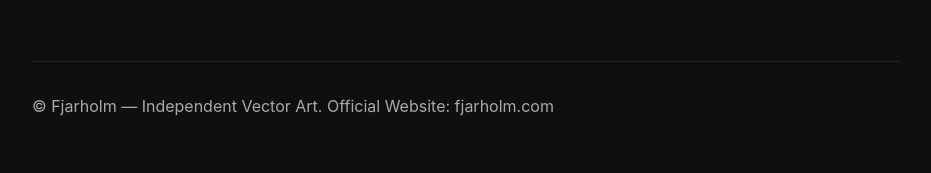
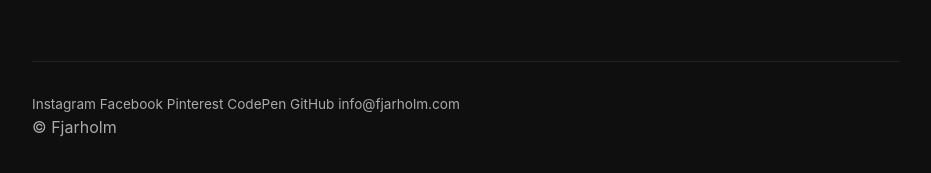
Before and after one commit to Fjarholm/vector-craftsmanship, a plain HTML site: page index.html in a window 1280 px wide. Shown: the part 697-870 px from the top of the page, without its empty margins (174-1105 px from the left). Before the commit the page ends 848 px from the top, so only its background shows below. Drawn offline with Linux system fonts and the light colour scheme.

Commit message:
index.html

```diff
--- a/index.html
+++ b/index.html
@@ -64,9 +64,17 @@
         </div>
     </section>
 
-    <footer>
-        <p>&copy; Fjarholm — Independent Vector Art. Official Website: <a href="https://fjarholm.com">fjarholm.com</a></p>
-    </footer>
+	<footer>
+		<div class="footer-links">
+			<a href="https://www.instagram.com/fjarholm/" target="_blank" rel="noopener noreferrer">Instagram</a>
+			<a href="https://www.facebook.com/fjarholm/" target="_blank" rel="noopener noreferrer">Facebook</a>
+			<a href="https://www.pinterest.com/fjarholm/" target="_blank" rel="noopener noreferrer">Pinterest</a>
+			<a href="https://codepen.io/fjarholm-art" target="_blank" rel="noopener noreferrer">CodePen</a>
+			<a href="https://github.com/fjarholm-art" target="_blank" rel="noopener noreferrer">GitHub</a>
+			<a href="mailto:info@fjarholm.com">info@fjarholm.com</a>
+		</div>
+		<p>© Fjarholm</p>
+	</footer>
 
 </body>
 </html>
```
